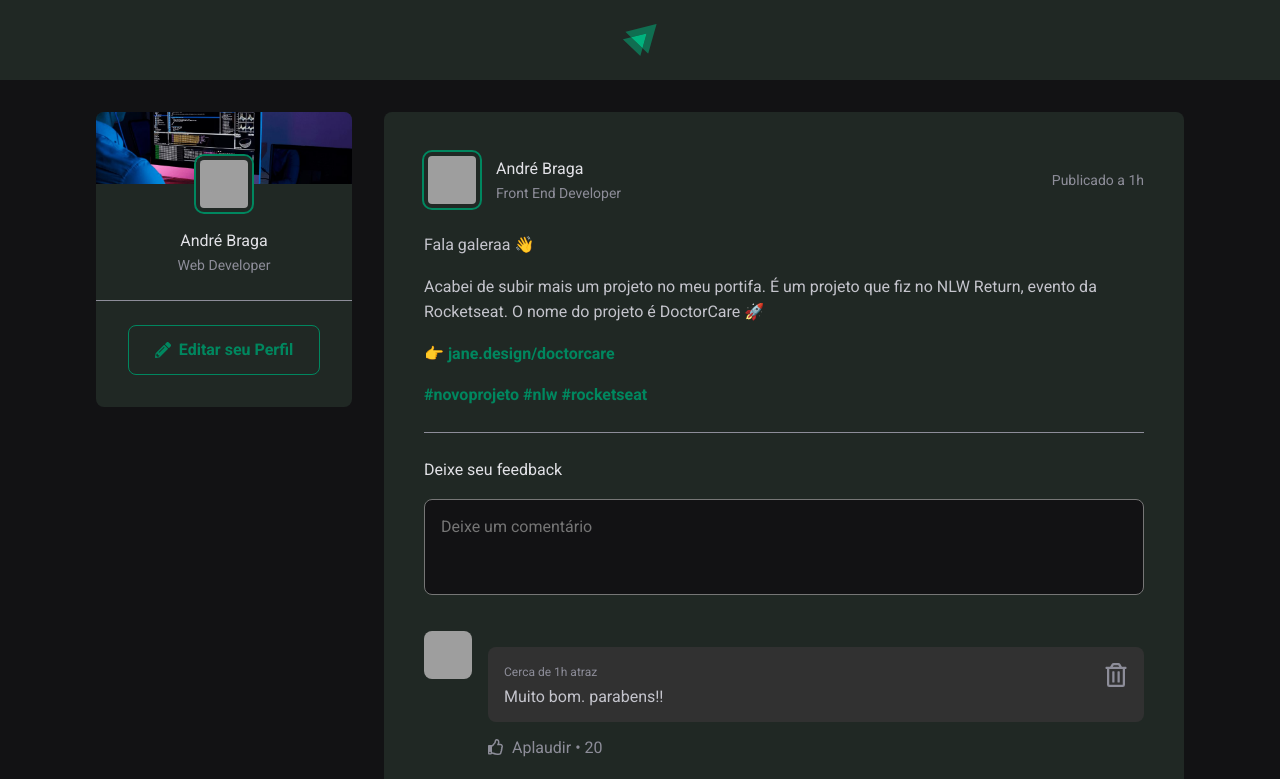
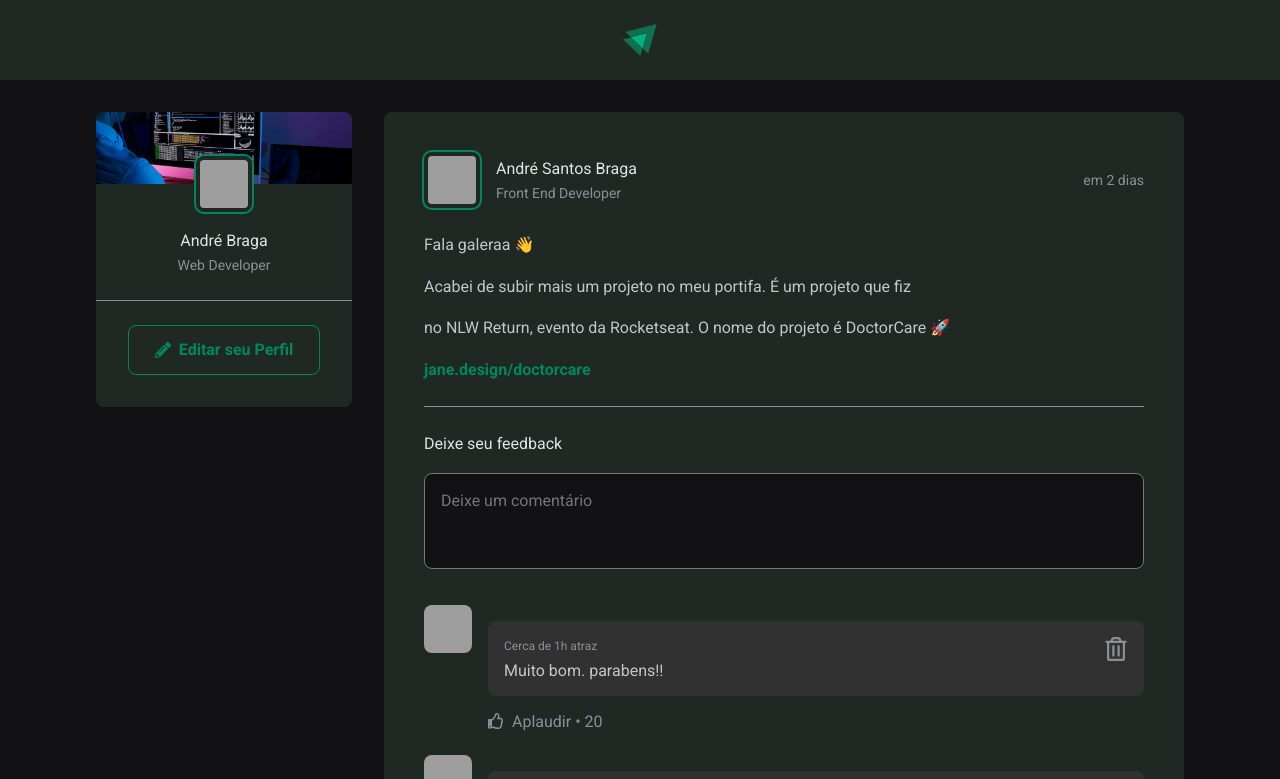
Before and after one commit to howtrojan/Ignite-Rocketseat, a React (Create React App) app: page / in a window 1280 px wide. Shown: the top 779 px of the page. Built offline with nearby package versions, Linux system fonts and the light colour scheme; grey boxes are pictures that could not be loaded.

Commit message:
Aula 13, Mexendo com datas e propos

```diff
--- a/package.json
+++ b/package.json
@@ -6,6 +6,7 @@
     "@testing-library/jest-dom": "^5.14.1",
     "@testing-library/react": "^13.0.0",
     "@testing-library/user-event": "^13.2.1",
+    "date-fns": "^3.3.1",
     "react": "^18.2.0",
     "react-dom": "^18.2.0",
     "react-icons": "^5.0.1",
--- a/src/App.jsx
+++ b/src/App.jsx
@@ -3,6 +3,40 @@
 import "./global.css";
 import styles from "./App.module.css";
 import { Sidebar } from "./components/Sidebar/Sidebar";
+
+const posts = [
+  {
+    id: 1,
+    author: {
+      avatarUrl: "https://github.com/howtrojan.png",
+      name: "André Santos Braga",
+      role: "Front End Developer"
+    },
+    content: [
+      {type: 'paragraph', content:'Fala galeraa 👋' },
+      {type: 'paragraph', content:'Acabei de subir mais um projeto no meu portifa. É um projeto que fiz'},
+      {type: 'paragraph', content:'no NLW Return, evento da Rocketseat. O nome do projeto é DoctorCare 🚀'},
+      {type: 'link', content:'jane.design/doctorcare'},
+    ],
+    publishedAt: new Date('2024-02-05 10:24:00')
+  },
+  {
+    id: 2,
+    author: {
+      avatarUrl: "https://github.com/maykbrito.png",
+      name: "Mayk Brito",
+      role: "Web Developer"
+    },
+    content: [
+      {type: 'paragraph', content:'Fala galeraa 👋' },
+      {type: 'paragraph', content:'Acabei de subir mais um projeto no meu portifa. É um projeto que fiz'},
+      {type: 'paragraph', content:'no NLW Return, evento da Rocketseat. O nome do projeto é DoctorCare 🚀'},
+      {type: 'paragraph', link:'jane.design/doctorcare'},
+    ],
+    publishedAt: new Date('2024-02-10 10:24:00'),
+  }
+
+];
 
 function App() {
   return (
@@ -12,8 +46,13 @@
       <div className={styles.wrapper}>
         <Sidebar/>
         <main>
-          <Post />
-          <Post />
+          {posts.map(post => {
+           return (<Post
+            author={post.author}
+            content={post.content}
+            publishedAt={post.publishedAt}
+           />)
+          } )}
         </main>
       </div>
     </>
--- a/src/components/Post/Post.jsx
+++ b/src/components/Post/Post.jsx
@@ -1,39 +1,52 @@
+import { format, formatDistanceToNow } from "date-fns";
+import ptBR from "date-fns/locale/pt-BR";
 import { Avatar } from "../Avatar.jsx/Avatar";
 import { Comment } from "../Comment/Comment";
 import styles from "./Post.module.css";
 
-export function Post() {
+export function Post({ author, publishedAt, content }) {
+  const publishedDateFormatted = format(
+    publishedAt,
+    "dd 'de' LLLL 'as' HH:MM'h'",
+    {
+      locale: ptBR,
+    }
+  );
+
+  const publishedDateRelativeToNow = formatDistanceToNow(publishedAt, {
+    locale: ptBR,
+    addSuffix: true,
+  });
+
   return (
     <article className={styles.post}>
       <header className={styles.header}>
         <div className={styles.author}>
-          <Avatar hasBorder={true} src="https://github.com/howtrojan.png"/>
+          <Avatar hasBorder={true} src={author.avatarUrl} />
           <div className={styles.authorinfo}>
-            <strong>André Braga</strong>
-            <span>Front End Developer</span>
+            <strong>{author.name}</strong>
+            <span>{author.role}</span>
           </div>
         </div>
-        <time title="02 de fevereiro as 22:58" dateTime="2024-02-02 22:58:00">
-          Publicado a 1h
+        <time
+          title={publishedDateFormatted}
+          dateTime={publishedAt.toISOString()}
+        >
+          {publishedDateRelativeToNow}
         </time>
       </header>
       <div className={styles.content}>
-        <p>Fala galeraa 👋</p>
-
-        <p>
-          Acabei de subir mais um projeto no meu portifa. É um projeto que fiz
-          no NLW Return, evento da Rocketseat. O nome do projeto é DoctorCare 🚀
-        </p>
-
-        <p>
-          👉 <a href="">jane.design/doctorcare</a>
-        </p>
-
-        <p>
-          {" "}
-          <a href="">#novoprojeto</a> <a href="">#nlw</a>{" "}
-          <a href="">#rocketseat</a>
-        </p>
+        {content.map((line) => {
+          if (line.type === "paragraph") {
+            return <p>{line.content}</p>;
+          } else if (line.type === "link") {
+            return (
+              <p>
+                <a href="#">{line.content}</a>
+              </p>
+            );
+          }
+        })}
       </div>
 
       <form className={styles.commentForm}>
```
Also changed, not shown: 2 other files (tests, documents, lock files or other folders).
